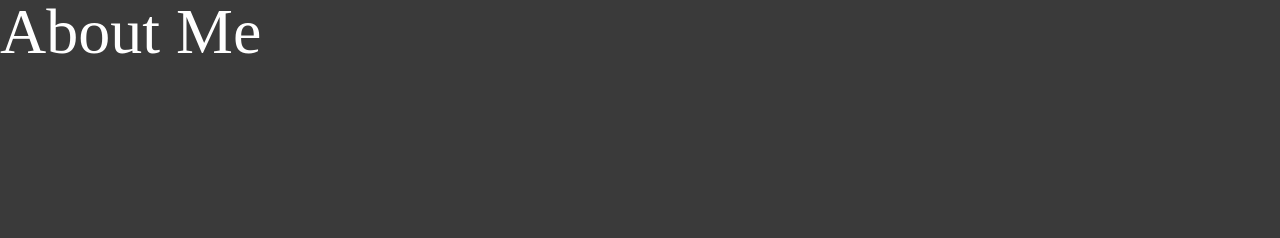
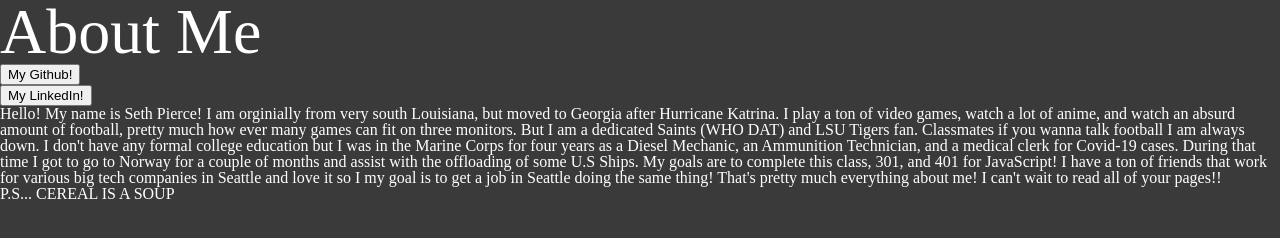
Before and after one commit to sethppierce/about-me, a plain HTML site: page index.html in a window 1280 px wide. Drawn offline with Linux system fonts and the light colour scheme.

Commit message:
added my short biography and links to my github and linkedin

```diff
--- a/index.html
+++ b/index.html
@@ -11,7 +11,18 @@
 <body>
   <header>
     <h1>About Me</h1>
+    <nav>
+      <ul>
+        <li><button onclick="window.location.href='https:github.com/sethppierce'">My Github!</a></li><li><button onclick="window.location.href='https:linkedin.com/in/seth-pierce-18088124a/'">My LinkedIn!</a></li>
+      </ul>
+    </nav>
   </header>
+  <main>
+    <p id="main">Hello! My name is Seth Pierce! I am orginially from very south Louisiana, but moved to Georgia after Hurricane Katrina. I play a ton of video games, watch a lot of anime, and watch an absurd amount of football, pretty much how ever many games can fit on three monitors. But I am a dedicated Saints (WHO DAT) and LSU Tigers fan. Classmates if you wanna talk football I am always down. I don't have any formal college education but I was in the Marine Corps for four years as a Diesel Mechanic, an Ammunition Technician, and a medical clerk for Covid-19 cases. During that time I got to go to Norway for a couple of months and assist with the offloading of some U.S Ships. My goals are to complete this class, 301, and 401 for JavaScript! I have a ton of friends that work for various big tech companies in Seattle and love it so I my goal is to get a job in Seattle doing the same thing! That's pretty much everything about me! I can't wait to read all of your pages!! </p>
+  </main>
+  <footer>
+    <p id="cereal"> P.S... CEREAL IS A SOUP</P></p>
+  </footer>
   <script src="js/app.js"></script>
 </body>
 </html>
```
